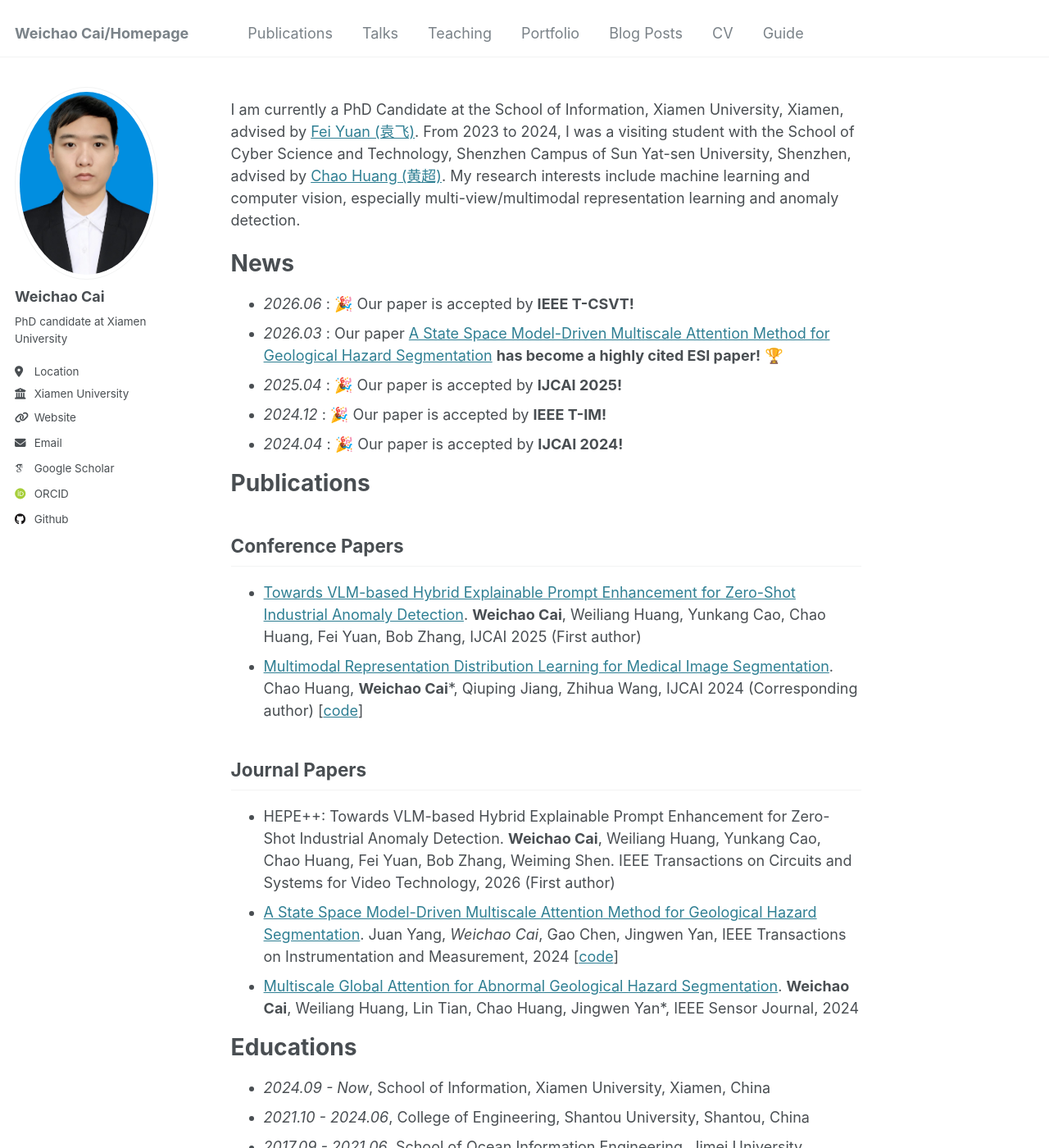
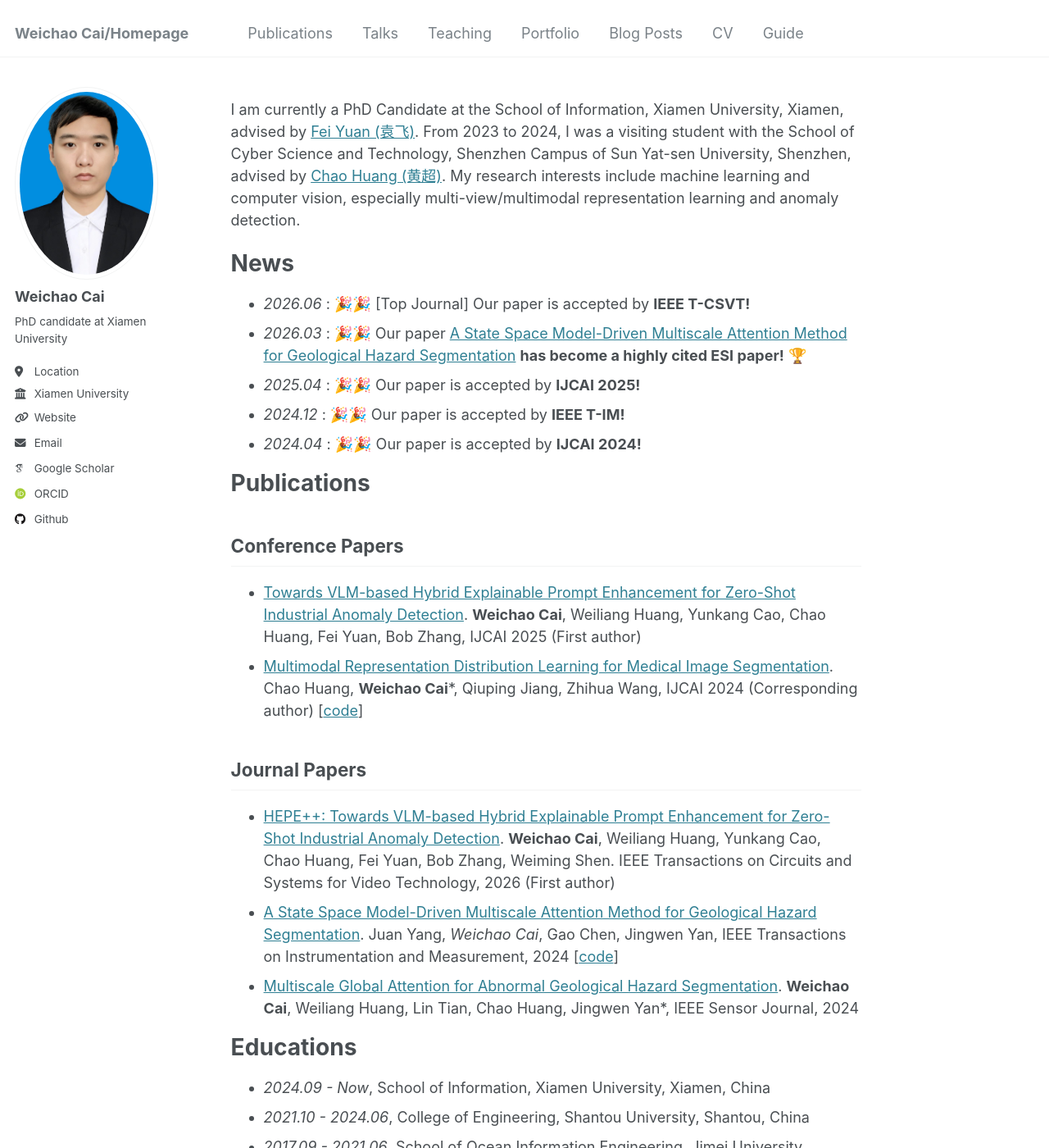
Before and after one commit to GPIOX/weichaocai.github.io, a Jekyll site: the page built from _pages/about.md, in a window 1280 px wide and 1400 px high. Shown: the whole window at 82% size. Built offline with Jekyll 4.4.1, drawn with Linux system fonts in a browser that asks for light colours; some web fonts are replaced.

```diff
--- a/_pages/about.md
+++ b/_pages/about.md
@@ -10,11 +10,11 @@ redirect_from:
 I am currently a PhD Candidate at the School of Information, Xiamen University, Xiamen, advised by [Fei Yuan (袁飞)](https://informatics.xmu.edu.cn/info/1021/24079.htm). From 2023 to 2024, I was a visiting student with the School of Cyber Science and Technology, Shenzhen Campus of Sun Yat-sen University, Shenzhen, advised by [Chao Huang (黄超)](https://scst.sysu.edu.cn/members/members01/1406808.htm). My research interests include machine learning and computer vision, especially multi-view/multimodal representation learning and anomaly detection.
 
 # News
-- *2026.06* : 🎉 Our paper is accepted by **IEEE T-CSVT!**
-- *2026.03* : Our paper [A State Space Model-Driven Multiscale Attention Method for Geological Hazard Segmentation](https://ieeexplore.ieee.org/document/10852340) **has become a highly cited ESI paper!** 🏆
-- *2025.04* : 🎉 Our paper is accepted by **IJCAI 2025!**
-- *2024.12* : 🎉 Our paper is accepted by **IEEE T-IM!**
-- *2024.04* : 🎉 Our paper is accepted by **IJCAI 2024!**
+- *2026.06* : 🎉🎉 [Top Journal] Our paper is accepted by **IEEE T-CSVT!**
+- *2026.03* : 🎉🎉 Our paper [A State Space Model-Driven Multiscale Attention Method for Geological Hazard Segmentation](https://ieeexplore.ieee.org/document/10852340) **has become a highly cited ESI paper!** 🏆
+- *2025.04* : 🎉🎉 Our paper is accepted by **IJCAI 2025!**
+- *2024.12* : 🎉🎉 Our paper is accepted by **IEEE T-IM!**
+- *2024.04* : 🎉🎉 Our paper is accepted by **IJCAI 2024!**
 
 # Publications
 ## Conference Papers
@@ -23,7 +23,7 @@ I am currently a PhD Candidate at the School of Information, Xiamen University,
 
 
 ## Journal Papers
-- HEPE++: Towards VLM-based Hybrid Explainable Prompt Enhancement for Zero-Shot Industrial Anomaly Detection. **Weichao Cai**, Weiliang Huang, Yunkang Cao, Chao Huang, Fei Yuan, Bob Zhang, Weiming Shen. IEEE Transactions on Circuits and Systems for Video Technology, 2026 (First author)
+- [HEPE++: Towards VLM-based Hybrid Explainable Prompt Enhancement for Zero-Shot Industrial Anomaly Detection](https://ieeexplore.ieee.org/document/11552775). **Weichao Cai**, Weiliang Huang, Yunkang Cao, Chao Huang, Fei Yuan, Bob Zhang, Weiming Shen. IEEE Transactions on Circuits and Systems for Video Technology, 2026 (First author)
 - [A State Space Model-Driven Multiscale Attention Method for Geological Hazard Segmentation](https://ieeexplore.ieee.org/document/10852340). Juan Yang, *Weichao Cai*, Gao Chen, Jingwen Yan, IEEE Transactions on Instrumentation and Measurement, 2024 [[code](https://github.com/GPIOX/pub_geo_mmseg)]
 - [Multiscale Global Attention for Abnormal Geological Hazard Segmentation](https://ieeexplore.ieee.org/abstract/document/10492495). **Weichao Cai**, Weiliang Huang, Lin Tian, Chao Huang, Jingwen Yan*, IEEE Sensor Journal, 2024
 
```
